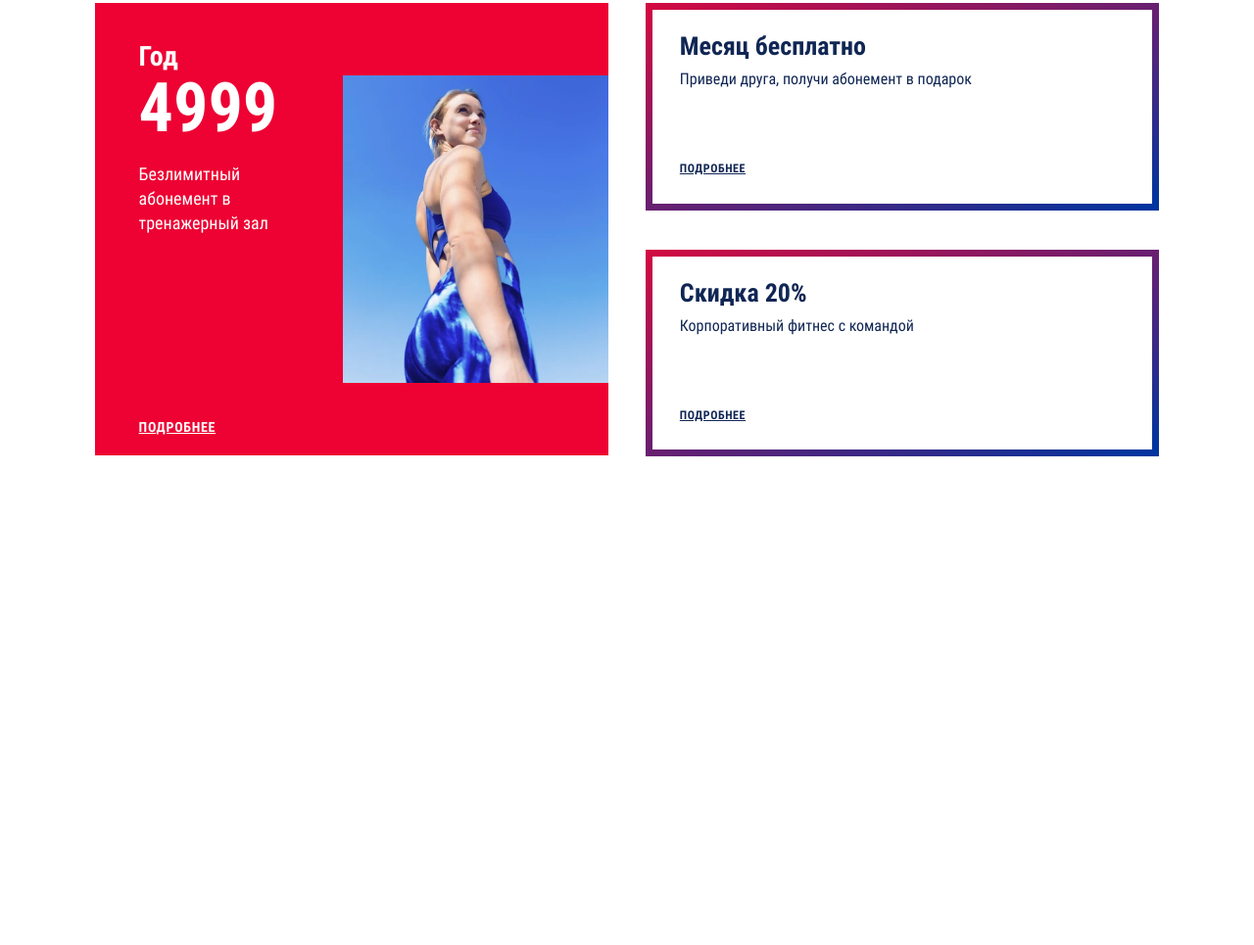
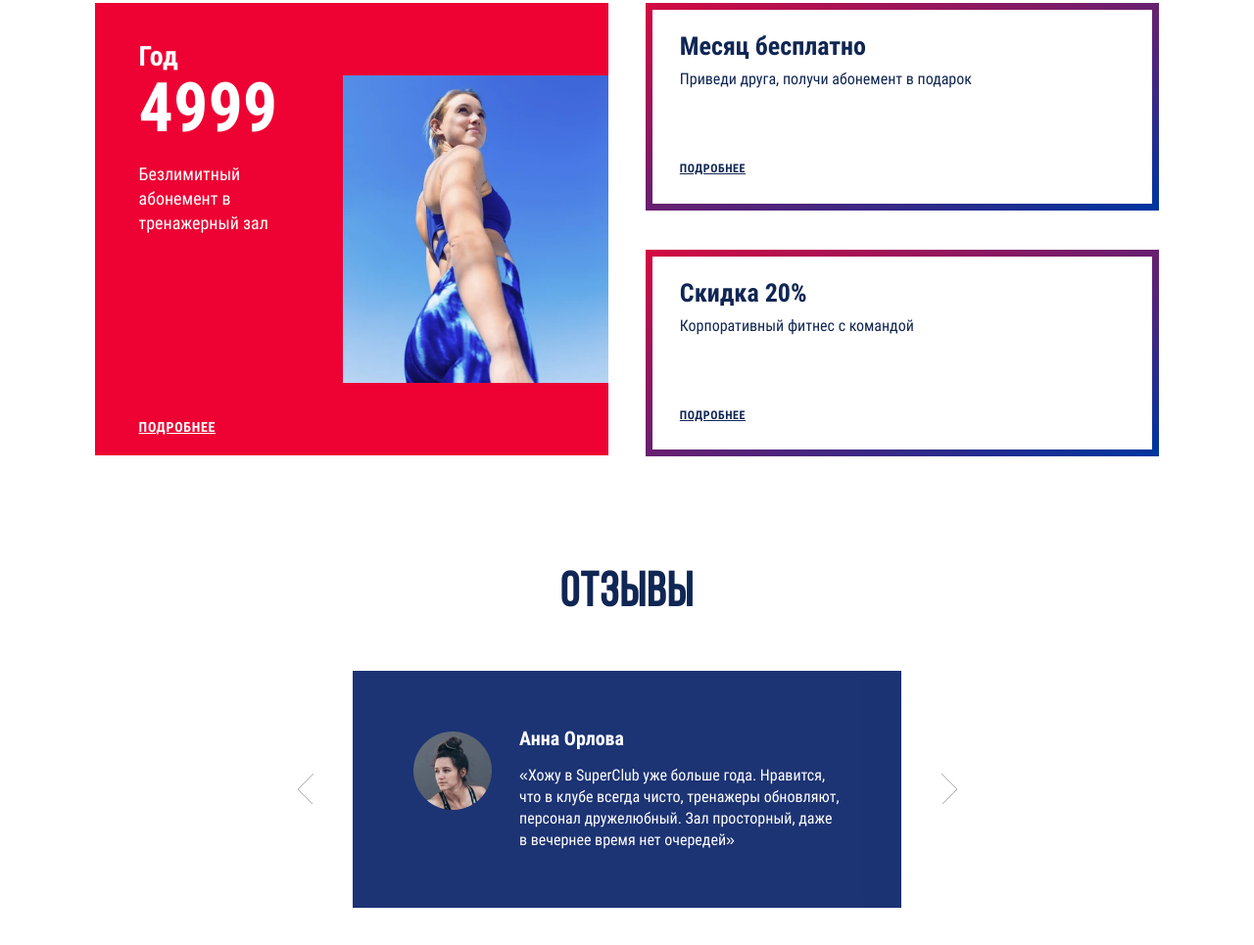
Before and after one commit to GaisinMD/Fitness, a plain HTML site: page build/index.html in a window 1280 px wide. Shown: the part 4467-5432 px from the top of the page at 98% size. Before the commit the page ends 5053 px from the top, so only its background shows below. Drawn offline with Linux system fonts and the light colour scheme; files whose address does not match are found by name.

Commit message:
Отзывы - desktop

```diff
--- a/build/index.html
+++ b/build/index.html
@@ -392,13 +392,57 @@
         </ul>
       </article>
     </section>
+
+    <section class="feedback-carousel">
+      <h2>Отзывы</h2>
+      <div class="feedback-carousel__hider">
+        <ul class="feedback-carousel__list">
+          <li class="feedback-carousel__item">
+            <picture>
+              <source type="image/webp" srcset="img/user@1x.webp 1x, img/user@2x.webp 2x">
+              <img src="img/user@1x.png" srcset="img/user@2x.png 2x" alt="Фото нашего клиента" width="80" height="80">
+            </picture>
+            <div class="feedback-carousel__main">
+              <p class="feedback-carousel__name">Анна Орлова</p>
+              <p class="feedback-carousel__text">«Хожу в SuperClub уже больше года. Нравится, что в клубе всегда чисто,
+                тренажеры
+                обновляют, персонал дружелюбный. Зал просторный, даже в вечернее время нет очередей»</p>
+            </div>
+          </li>
+          <li class="feedback-carousel__item">
+            <picture>
+              <source type="image/webp" srcset="img/user@1x.webp 1x, img/user@2x.webp 2x">
+              <img src="img/user@1x.png" srcset="img/user@2x.png 2x" alt="Фото нашего клиента" width="80" height="80">
+            </picture>
+            <div class="feedback-carousel__main">
+              <p class="feedback-carousel__name">Ольга Сидорова</p>
+              <p class="feedback-carousel__text">«Lorem ipsum, dolor sit amet consectetur adipisicing elit. Ipsa quae
+                rem voluptas
+                dolorum architecto perspiciatis debitis quo est eligendi saepe ipsum!»</p>
+            </div>
+          </li>
+          <li class="feedback-carousel__item">
+            <picture>
+              <source type="image/webp" srcset="img/user@1x.webp 1x, img/user@2x.webp 2x">
+              <img src="img/user@1x.png" srcset="img/user@2x.png 2x" alt="Фото нашего клиента" width="80" height="80">
+            </picture>
+            <div class="feedback-carousel__main">
+              <p class="feedback-carousel__name">Полина Соколова</p>
+              <p class="feedback-carousel__text">«Dicta perferendis culpa reprehenderit nobis. In corrupti qui saepe
+                velit eligendi
+                magnam fugit nemo. Inventore cumque voluptates voluptatum iste molestiae iure sint?»</p>
+            </div>
+          </li>
+        </ul>
+      </div>
+      <div class="feedback-carousel__arrow feedback-carousel__arrow--left"></div>
+      <div class="feedback-carousel__arrow feedback-carousel__arrow--right"></div>
+    </section>
+
   </main>
 
   <footer>
   </footer>
-
-  <div class="popup visually-hidden">
-  </div>
 
   <script src="js/tiny-slider.min.js"></script>
 
--- a/build/js/main.js
+++ b/build/js/main.js
@@ -22,3 +22,16 @@ var sliderTrainers = tns({
     },
   },
 });
+
+var sliderFeedback = tns({
+  'container': '.feedback-carousel__list',
+  'prevButton': '.feedback-carousel__arrow--left',
+  'nextButton': '.feedback-carousel__arrow--right',
+  'preventActionWhenRunning': true,
+  'slideBy': '1',
+  'autoWidth': true,
+  'nav': false,
+  'speed': 600,
+  'items': 1,
+  'gutter': 0,
+});
--- a/source/js/main.js
+++ b/source/js/main.js
@@ -22,3 +22,16 @@ var sliderTrainers = tns({
     },
   },
 });
+
+var sliderFeedback = tns({
+  'container': '.feedback-carousel__list',
+  'prevButton': '.feedback-carousel__arrow--left',
+  'nextButton': '.feedback-carousel__arrow--right',
+  'preventActionWhenRunning': true,
+  'slideBy': '1',
+  'autoWidth': true,
+  'nav': false,
+  'speed': 600,
+  'items': 1,
+  'gutter': 0,
+});
--- a/source/sass/base/base.scss
+++ b/source/sass/base/base.scss
@@ -27,4 +27,7 @@ img {
   overflow: hidden;
 }
 
-.tns-visually-hidden { position: absolute; left: -10000em; }
+.tns-visually-hidden {
+  position: absolute;
+  left: -10000em;
+}
--- /dev/null
+++ b/source/sass/blocks/feedback-carousel.scss
@@ -0,0 +1,79 @@
+.feedback-carousel {
+  @include margin-auto;
+  position: relative;
+  margin-bottom: 116px;
+  width: 560px;
+}
+
+.feedback-carousel h2 {
+  color: $dark-blue;
+  text-align: center;
+  margin-bottom: 54px;
+}
+
+.feedback-carousel__hider {
+  overflow: hidden;
+}
+
+.feedback-carousel__list {
+  @include zero-list;
+  display: flex;
+  justify-content: flex-start;
+}
+
+.feedback-carousel__item {
+  @include roboto-condensed(400);
+  display: flex;
+  flex: 0 0 auto;
+  color: $white;
+  background-color: $medium-blue;
+  box-shadow: 0 0 40px rgba(28, 51, 116, 0.2);
+  padding-left: 62px;
+  padding-top: 62px;
+  padding-bottom: 42px;
+  width: 100%;
+}
+
+.feedback-carousel img {
+  margin-right: 28px;
+}
+
+.feedback-carousel__main {
+  width: 330px;
+}
+
+.feedback-carousel__name {
+  font-weight: bold;
+  font-size: 20px;
+  line-height: 14px;
+  margin-top: 0;
+}
+
+.feedback-carousel__text {
+  font-size: 16px;
+  line-height: 22px;
+}
+
+.feedback-carousel__arrow {
+  top: 60%;
+  width: 17px;
+  height: 32px;
+  position: absolute;
+  cursor: pointer;
+}
+
+.feedback-carousel__arrow:hover {
+  opacity: 0.5;
+}
+
+.feedback-carousel__arrow--left {
+  left: -57px;
+  display: block;
+  background: url("../img/left-arrow.svg") no-repeat;
+}
+
+.feedback-carousel__arrow--right {
+  right: -57px;
+  display: block;
+  background: url("../img/right-arrow.svg") no-repeat;
+}
--- a/source/sass/blocks/stock.scss
+++ b/source/sass/blocks/stock.scss
@@ -1,7 +1,7 @@
 .stock {
   @include margin-auto;
   color: $dark-blue;
-  margin-bottom: 80px;
+  margin-bottom: 76px;
   max-width: 1160px;
   width: 84.91%;
 }
--- a/source/sass/blocks/trainers-carousel.scss
+++ b/source/sass/blocks/trainers-carousel.scss
@@ -7,8 +7,6 @@
 }
 
 .trainers-carousel h2 {
-  @include bebas;
-  letter-spacing: 0.03em;
   color: $dark-blue;
   margin-bottom: 54px;
 }
--- a/source/sass/style.scss
+++ b/source/sass/style.scss
@@ -23,3 +23,4 @@
 @import "blocks/advantages";
 @import "blocks/advantages-wrapper";
 @import "blocks/stock";
+@import "blocks/feedback-carousel";
```
Also changed, not shown: source/index.html (+47 -3 lines), build/css/style.min.css, source/sass/blocks/main-block.scss (line endings or trailing spaces), 1 other file.
